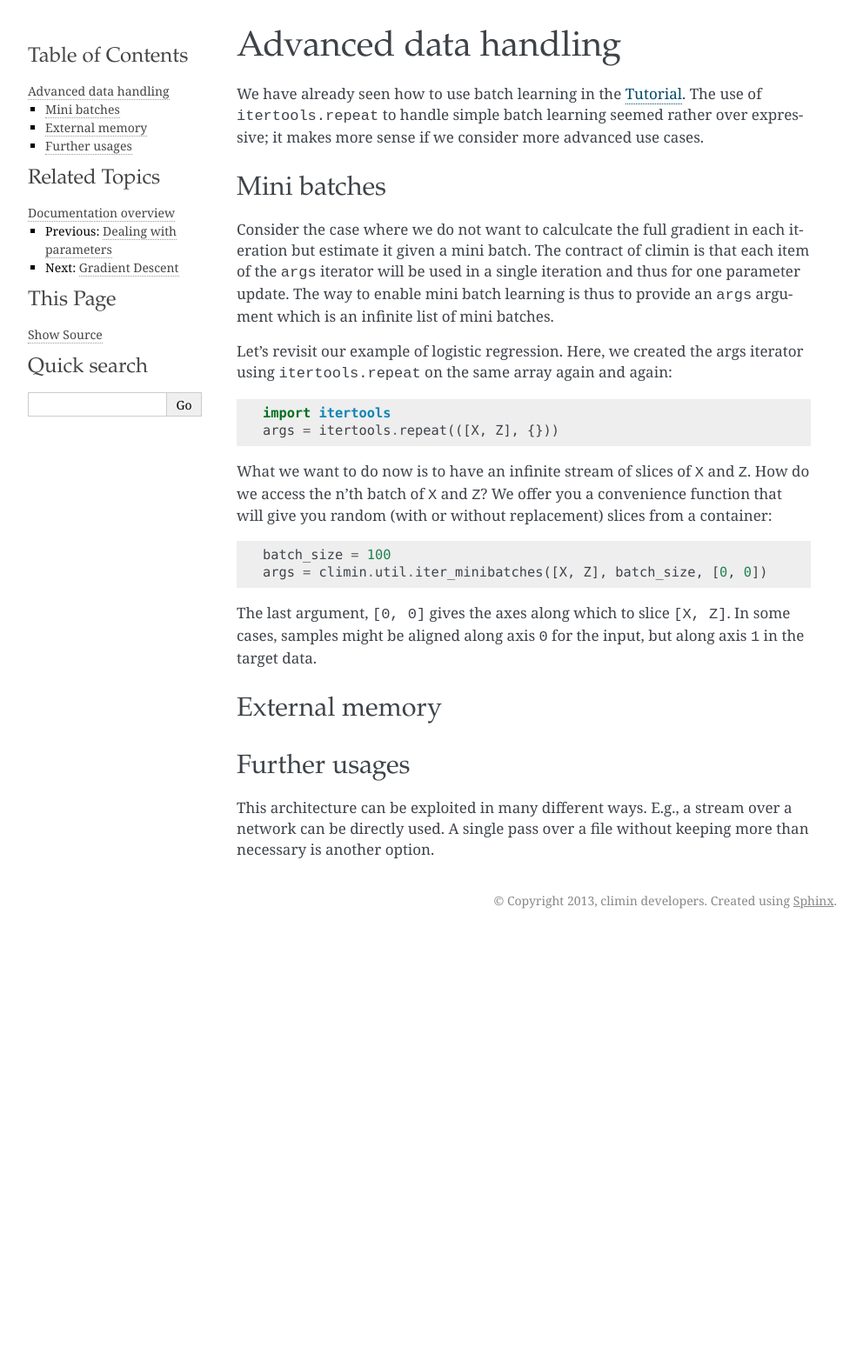
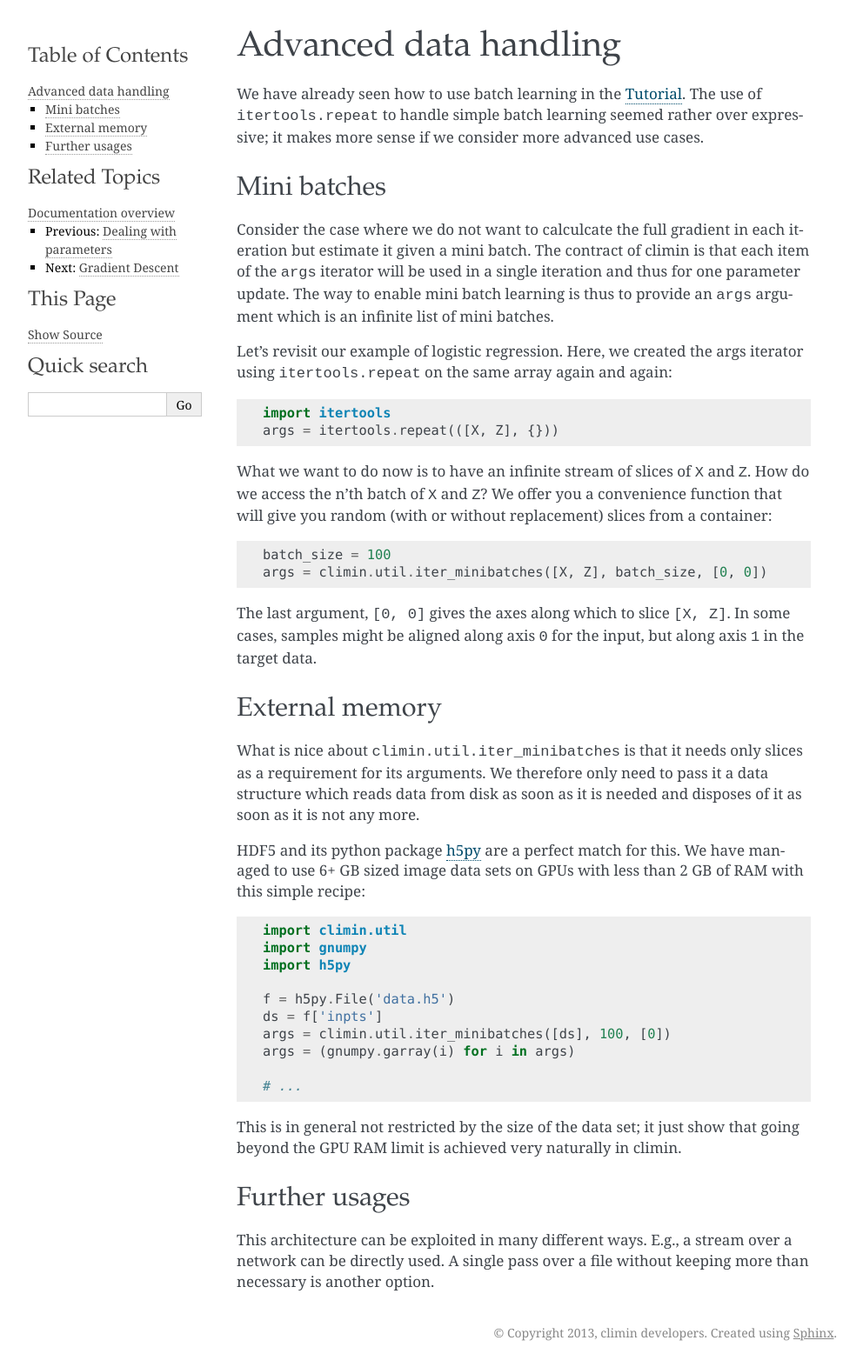
Before and after one commit to BRML/climin, a Sphinx documentation site: the page built from docs/source/data.rst, in a window 1280 px wide. Shown: the whole page at 87% size, without its empty margins (148-1140 px from the left). Built offline with Sphinx 7.4.7, drawn with Linux system fonts in a browser that asks for light colours; formulas are drawn with MathJax 3; before the commit the page ends 1075 px from its top, so only the background shows below that.

Commit message:
added external memory part in docs

```diff
--- a/docs/source/data.rst
+++ b/docs/source/data.rst
@@ -37,6 +37,29 @@ along axis ``1`` in the target data.
 External memory
 ---------------
 
+What is nice about ``climin.util.iter_minibatches`` is that it needs only slices
+as a requirement for its arguments. We therefore only need to pass it a data
+structure which reads data from disk as soon as it is needed and disposes of it
+as soon as it is not any more.
+
+HDF5 and its python package `h5py <http://www.h5py.org/>`_ are a perfect match
+for this. We have managed to use 6+ GB sized image data sets on GPUs with less
+than 2 GB of RAM with this simple recipe::
+
+    import climin.util
+    import gnumpy
+    import h5py
+
+    f = h5py.File('data.h5')
+    ds = f['inpts']
+    args = climin.util.iter_minibatches([ds], 100, [0])
+    args = (gnumpy.garray(i) for i in args)
+
+    # ...
+
+This is in general not restricted by the size of the data set; it just show that
+going beyond the GPU RAM limit is achieved very naturally in climin.
+
 
 Further usages
 --------------
```
